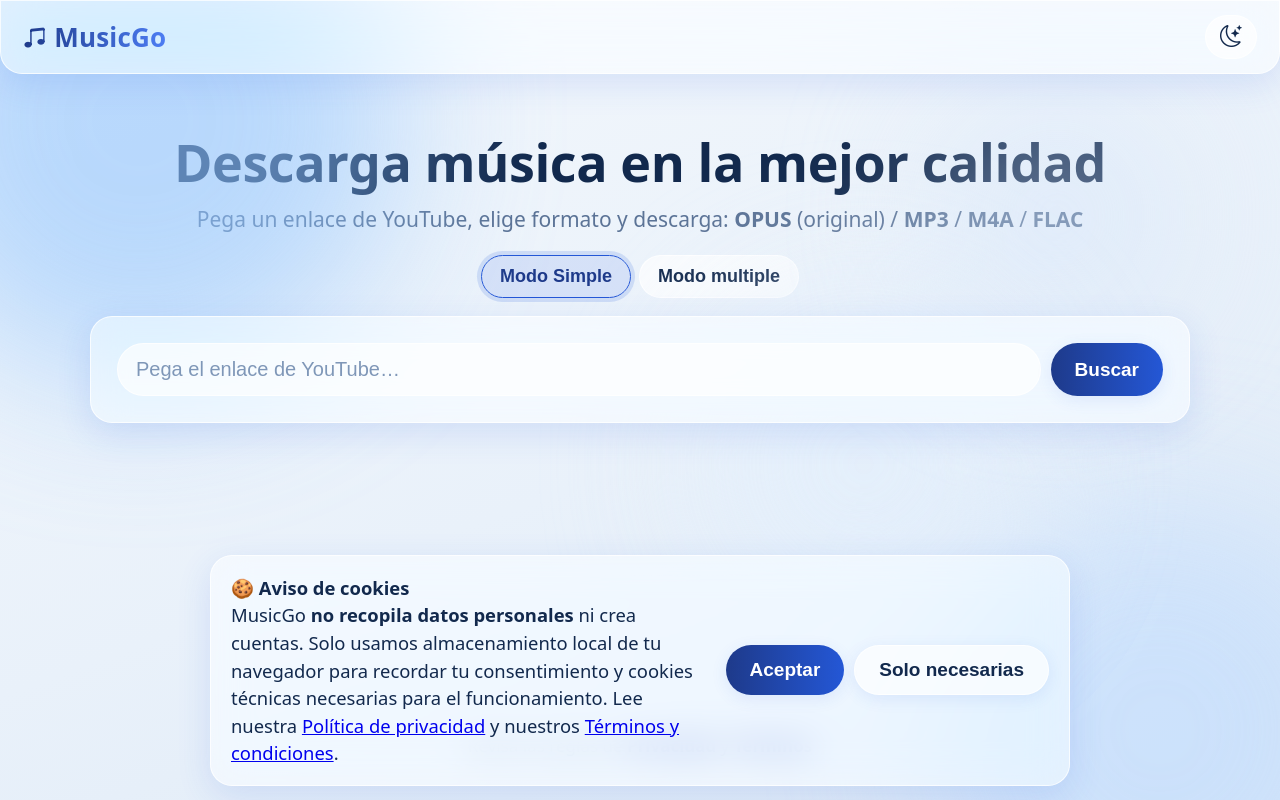
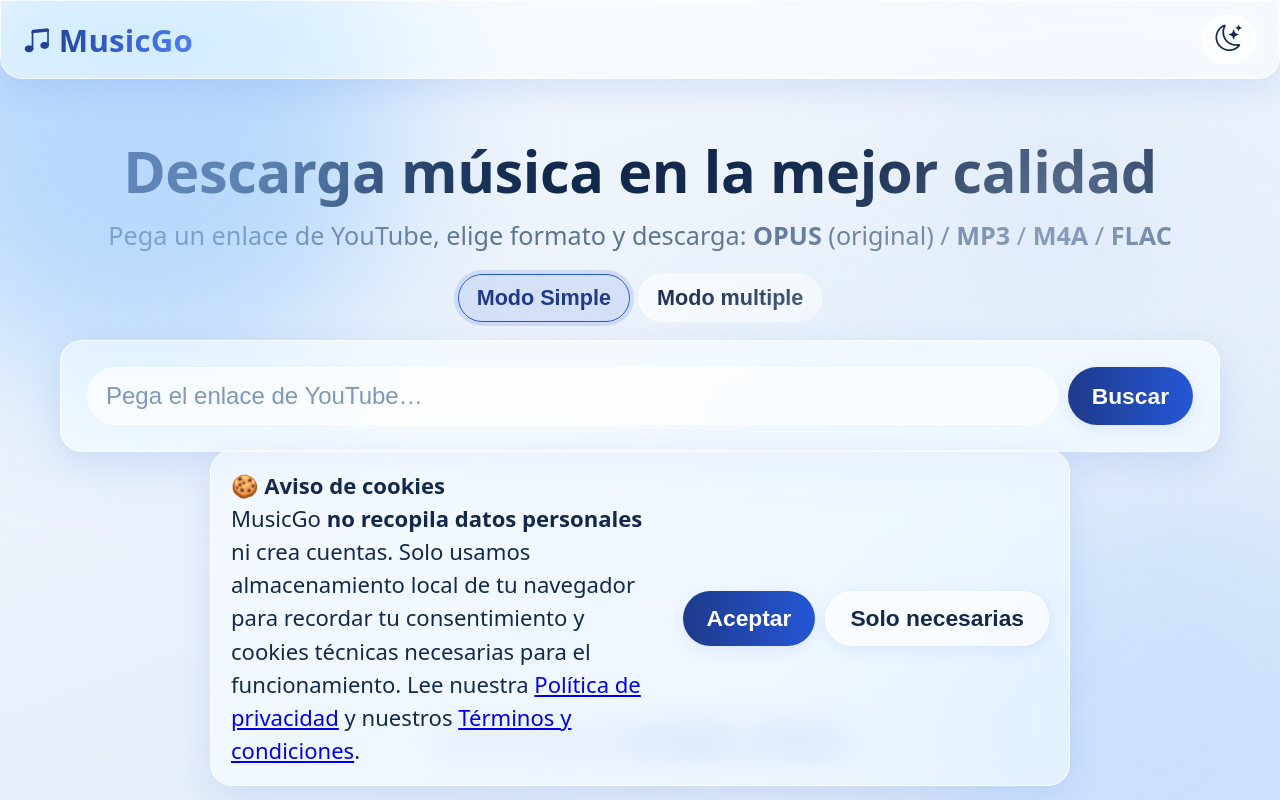
Before and after one commit to Meigh020/MusicGo, a React (Vite) app in the folder frontend/: page / in a window 1280 px wide. Built offline with nearby package versions, Linux system fonts and the light colour scheme.

Commit message:
Front: base tipografica a 24px (mas grande) y contenedor 1200px; botones de accion de la cola 40px

```diff
--- a/frontend/src/styles.css
+++ b/frontend/src/styles.css
@@ -95,8 +95,8 @@
 
 html, body, #root { min-height: 100%; }
 
-/* Base tipográfica: 20px para que todo se vea más grande y respire */
-html { font-size: 20px; }
+/* Base tipográfica: 24px para que todo se vea claramente más grande */
+html { font-size: 24px; }
 
 body {
   margin: 0;
@@ -128,7 +128,7 @@ body {
 .content {
   flex: 1;
   width: 100%;
-  max-width: 1140px;
+  max-width: 1200px;
   margin: 0 auto;
   padding: 26px 20px 70px;
 }
@@ -557,8 +557,8 @@ body {
   border: 1px solid var(--glass-border);
   background: var(--input-bg);
   color: var(--ink);
-  width: 30px; height: 30px;
-  border-radius: 9px;
+  width: 40px; height: 40px;
+  border-radius: 10px;
   font-size: 0.9rem;
   font-weight: 800;
   line-height: 1;
@@ -567,7 +567,7 @@ body {
 .icon-btn:hover:not(:disabled) { background: var(--glass-hover); transform: translateY(-1px); }
 .icon-btn:disabled { opacity: 0.45; cursor: not-allowed; }
 .icon-btn.danger { color: var(--err-ink); }
-.icon-btn .bi { font-size: 1.05rem; line-height: 1; display: block; }
+.icon-btn .bi { font-size: 1.2rem; line-height: 1; display: block; }
 
 /* Íconos Bootstrap dentro de textos/botones: alineación vertical */
 .queue-size .bi,
```
